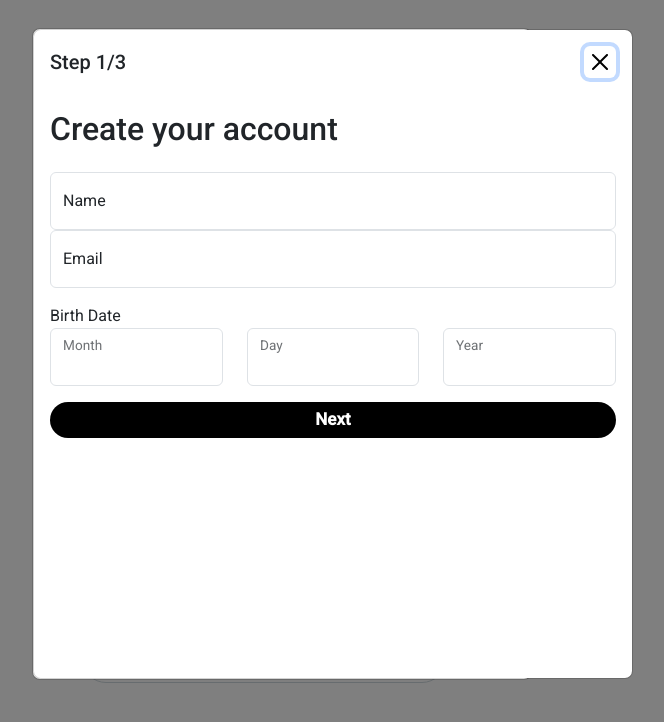
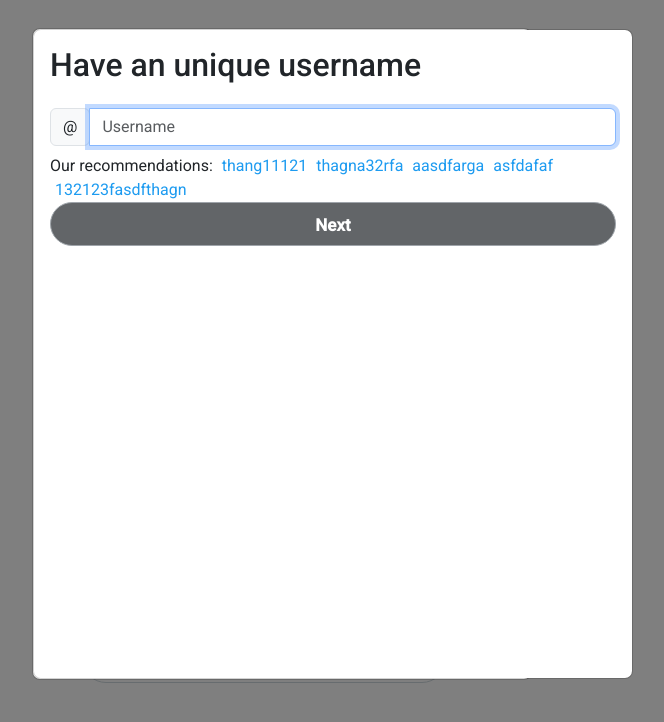
Before and after one commit to ThangBuii/Twitter-Clone, an Angular app: page /login in a window 1280 px wide. Both pictures are taken after a click on the button "Create Account". Shown: the top 722 px of the page, without its empty margins (358-1022 px from the left). Built offline with nearby package versions, Linux system fonts and the light colour scheme.

Commit message:
Front-end: New username modal

```diff
--- a/src/app/app.module.ts
+++ b/src/app/app.module.ts
@@ -12,7 +12,6 @@ import { AlertModule } from 'ngx-bootstrap/alert';
 import { ModalComponent } from './components/modal/modal.component';
 import { BrowserAnimationsModule } from '@angular/platform-browser/animations';
 import { MatDialogModule } from '@angular/material/dialog';
-import { ExampleComponent } from './components/example/example.component';
 
 @NgModule({
   declarations: [
@@ -20,7 +19,6 @@ import { ExampleComponent } from './components/example/example.component';
     LoginComponent,
     HomeComponent,
     ModalComponent,
-    ExampleComponent
   ],
   imports: [
     BrowserModule,
--- a/src/app/components/example/example.component.html
+++ /dev/null
@@ -1,3 +0,0 @@
-<ng-template id="accept" #content >
-
-</ng-template>
--- a/src/app/components/example/example.component.ts
+++ /dev/null
@@ -1,27 +0,0 @@
-import { Component, TemplateRef, ViewChild } from '@angular/core';
-import { NgbModal } from '@ng-bootstrap/ng-bootstrap';
-
-@Component({
-  selector: 'app-example',
-  templateUrl: './example.component.html',
-  styleUrls: ['./example.component.css']
-})
-export class ExampleComponent {
-  @ViewChild('content') content!: TemplateRef<any>;
-
-
-  closeResult: string = '';
-
-  constructor() {}
-
-  // open() {
-  //   this.modal.open(this.content).result.then(
-  //     (result) => {
-  //       this.closeResult = `Closed with: ${result}`;
-  //     },
-  //     (reason) => {
-  //       console.log(reason);
-  //     }
-  //   );
-  // }
-}
--- a/src/app/components/login/login.component.html
+++ b/src/app/components/login/login.component.html
@@ -26,7 +26,7 @@
                 <button class="login" (click)="openModal('login')">Log
                     in</button>
             </div>
-            <app-modal (closeRequest)="onCloseRequested()" #myModal></app-modal>
+            <app-modal  #myModal></app-modal>
         </div>
     </div>
 
--- a/src/app/components/login/login.component.ts
+++ b/src/app/components/login/login.component.ts
@@ -1,9 +1,6 @@
-import { Component, TemplateRef, ViewChild } from '@angular/core';
+import { Component,ViewChild } from '@angular/core';
 import { ModalService } from 'src/app/services/modal.service';
-import { MatDialogRef, MatDialog } from '@angular/material/dialog';
 import { ModalComponent } from '../modal/modal.component';
-import { ExampleComponent } from '../example/example.component';
-import { NgbModal } from '@ng-bootstrap/ng-bootstrap';
 
 
 
@@ -14,19 +11,12 @@ import { NgbModal } from '@ng-bootstrap/ng-bootstrap';
 })
 export class LoginComponent {
   @ViewChild('myModal') modalComponent!: ModalComponent;
-  private modalRef: any;
 
-  constructor(private modalService: NgbModal,private modalSer: ModalService) {}
+  constructor(private modalService: ModalService) {}
 
   openModal(modalType:string) {
     // open the modal using the TemplateRef from the ExampleComponent
-    this.modalSer.openModal(modalType)
-    this.modalRef = this.modalService.open(this.modalComponent.content, { backdrop: 'static' });
-  }
-
-  onCloseRequested() {
-    if (this.modalRef) {
-      this.modalRef.close();
-    }
+    this.modalService.initateModal(modalType)
+    this.modalService.openModal(this.modalComponent.content);
   }
 }
--- a/src/app/components/modal/modal.component.css
+++ b/src/app/components/modal/modal.component.css
@@ -271,3 +271,20 @@ p{
     color: red;
     padding-bottom: 2px;
 }
+
+.available{
+    display: block;
+    margin-top: 5px;
+    color: rgb(4, 184, 4);
+    padding-bottom: 2px;
+}
+
+.recommendation span{
+    color: rgb(29, 155, 240);
+    cursor: pointer;
+    margin-left: 5px;
+}
+
+.usernameInput{
+    color: rgb(29, 155, 240);
+}
--- a/src/app/components/modal/modal.component.html
+++ b/src/app/components/modal/modal.component.html
@@ -84,7 +84,7 @@
             </div>
         </ng-container>
         <ng-container *ngIf="modalType === 'register'">
-            <ng-container *ngIf="modalStep === 1">
+            <ng-container *ngIf="modalStep === 4">
                 <div class="modal-content">
                     <div class="modal-header">
                         <h5 class="modal-title">Step 1/3</h5>
@@ -239,7 +239,31 @@
                     </div>
                 </div>
             </ng-container>
+            <ng-container *ngIf="modalStep === 1">
+                <div class="modal-content">
 
+                    <div class="modal-body">
+                        <h2 class="mb-4" style="margin-bottom: 20px;">Have an unique username</h2>
+                        <form #formRegister4="ngForm" (ngSubmit)="onSubmitRegister4(formRegister4.value)">
+                            <div class="input-group mb-2" style="margin-bottom: 50px;">
+                                <div class="input-group-prepend">
+                                  <div class="input-group-text">@</div>
+                                </div>
+                                    <input type="text" name="username" (input)="onInputChange()" [(ngModel)]="user.username" class="form-control usernameInput" id="inlineFormInputGroup" placeholder="Username">
+                              </div>
+                              <div [hidden]="!showError" class="error-line">
+                                Username already existed
+                            </div>
+                            <div [hidden]="!showSuccess" class="available">
+                                Available
+                            </div>
+                            <div class="recommendation">Our recommendations: <span (click)="user.username = username" *ngFor="let username of generatedUsernames">{{username}} </span></div>
+                            <button type="submit" [disabled]="!isUsernameAvailable"  class="btn btn-secondary custom-login">Next</button>
+
+                        </form>
+                    </div>
+                </div>
+            </ng-container>
         </ng-container>
     </div>
 </ng-template>
--- a/src/app/components/modal/modal.component.ts
+++ b/src/app/components/modal/modal.component.ts
@@ -1,11 +1,10 @@
-import { Component, EventEmitter, Inject, Output, TemplateRef, ViewChild } from '@angular/core';
+import { Component, EventEmitter, Output, TemplateRef, ViewChild } from '@angular/core';
+import { FormControl } from '@angular/forms';
 import { Router } from '@angular/router';
 import { AlertComponent } from 'ngx-bootstrap/alert';
-import { BsModalRef, BsModalService } from 'ngx-bootstrap/modal';
-import { Observable } from 'rxjs';
+import { Observable, Subject, debounceTime, distinctUntilChanged, switchMap } from 'rxjs';
 import { ModalService } from 'src/app/services/modal.service';
 import { UserServiceService } from 'src/app/services/user-service.service';
-import { MAT_DIALOG_DATA } from '@angular/material/dialog';
 
 @Component({
   selector: 'app-modal',
@@ -20,7 +19,6 @@ export class ModalComponent {
   showModal?: Observable<boolean>;
   modalType: string = '';
   modalStep: number = 1;
-  @Output() closeRequest = new EventEmitter<void>();
 
 
   @ViewChild('content') content!: TemplateRef<any>;
@@ -42,12 +40,14 @@ export class ModalComponent {
   }
   //Error va alert
   showError = false;
+  showSuccess = false;
   alerts: any[] = [{
     type: '',
     msg: ``,
     timeout: 5000
   }];
   usernameOrEmailLabel = ''
+  generatedUsernames: string[] = ['thang11121', 'thagna32rfa', 'aasdfarga', 'asfdafaf', '132123fasdfthagn'];
 
   yearArray: number[] = [];
   dayArray: number[] = [];
@@ -66,11 +66,15 @@ export class ModalComponent {
     { id: 12, value: 'December' }
   ];
 
+  usernameInput: string = '';
+  private userInputSubject = new Subject<string>();
+  isUsernameAvailable = false;
+
   constructor(
     private router: Router,
     private userService: UserServiceService,
     private modalService: ModalService,
-    ) {
+  ) {
     this.currentModal = this.modalService.currentModal$;
     this.currentStep = this.modalService.currentStep$;
     this.showModal = this.modalService.showModal$;
@@ -88,7 +92,7 @@ export class ModalComponent {
 
   closeModal() {
     this.modalService.closeModal();
-    this.closeRequest.emit();
+    this.resetStep();
   }
 
   setCurrentModal(modal: string) {
@@ -130,11 +134,17 @@ export class ModalComponent {
     for (let year = currentYear; year >= currentYear - yearsInPast; year--) {
       this.yearArray.push(year);
     }
+
+    //Initial subscribe to modalType and modalStep
     this.currentModal?.subscribe((type) => {
       this.modalType = type;
     });
-    this.currentStep?.subscribe((type) => {
-      this.modalStep = type;
+    this.currentStep?.subscribe((step) => {
+      this.modalStep = step;
+    });
+
+    this.userInputSubject.pipe(debounceTime(500)).subscribe(() => {
+      this.checkInput();
     });
   }
 
@@ -181,7 +191,7 @@ export class ModalComponent {
       (response) => {
         if (response.message === "Login successful") {
           // The response is "Login successful", do something here
-          this.closeModal();
+
           this.redirectToHome();
         } else {
           this.alerts.push({
@@ -266,24 +276,58 @@ export class ModalComponent {
 
   onSubmitRegister3(formData: any) {
     const data = {
+      name: this.user.displayName,
+      dob: this.user.dob
+    }
+    if (!this.user.password) return;
+    this.userService.generateUsernameUser(data).subscribe(
+      (response) => {
+        this.generatedUsernames = response.generatedUsernames;
+        this.nextStep()
+        this.redirectToHome()
+      },
+      (error) => {
+        console.log(error);
+      }
+
+    )
+  }
+
+  onInputChange() {
+    // Push the current userInput value into the subject
+    this.userInputSubject.next(this.user.username);
+  }
+  checkInput() {
+
+    this.userService.checkUsernameUser(this.user.username).subscribe(
+      (response) => {
+        if(response === true){
+          this.showError = true;
+          this.isUsernameAvailable = false;
+          this.showSuccess = false;
+        }else{
+          this.showError = false;
+          this.isUsernameAvailable = true;
+          this.showSuccess = true;
+        }
+      }
+    )
+  }
+
+  onSubmitRegister4(formData: any) {
+    const data = {
       email: this.user.email,
       password: this.user.password,
+      username: this.user.username,
       displayName: this.user.displayName,
-      dob: this.user.dob,
-      username: this.user.username
+      dob: this.user.displayName
     }
-    if (!this.user.password) return;
+
+    if (!this.user.username) return
     this.userService.registerUser(data).subscribe(
       (response) => {
-        if (response.message == 'Account created') {
-          this.closeModal()
-          this.redirectToHome()
-        } else {
-          this.alerts.push({
-            type: 'info',
-            msg: 'Server error',
-            timeout: 3000
-          });
+        if (response.message === "Account created") {
+          this.nextStep();
         }
       }
     )
--- a/src/app/services/modal.service.ts
+++ b/src/app/services/modal.service.ts
@@ -1,4 +1,5 @@
 import { Injectable } from '@angular/core';
+import { NgbModal } from '@ng-bootstrap/ng-bootstrap';
 import { BehaviorSubject, Subject } from 'rxjs';
 
 @Injectable({
@@ -8,32 +9,38 @@ export class ModalService {
   private showModalSubject = new BehaviorSubject<boolean>(false);
   private currentStepSubject = new BehaviorSubject<number>(1);
   private currentModalSubject = new Subject<string>;
+  private modalRef: any;
 
   showModal$ = this.showModalSubject.asObservable();
   currentStep$ = this.currentStepSubject.asObservable();
   currentModal$ = this.currentModalSubject.asObservable();
 
-  constructor() { }
+  constructor(private modalService: NgbModal) { }
 
-  openModal(modalType: string) {
+  initateModal(modalType: string) {
     this.showModalSubject.next(true);
     this.currentModalSubject.next(modalType)
     this.currentStepSubject.next(1);
-    console.log(modalType)
+  }
+  openModal(content: any) {
+    this.modalRef = this.modalService.open(content, { backdrop: 'static' });
+  }
+  closeModal() {
+    if (this.modalRef) {
+      this.modalRef.close();
+      this.modalRef = null;
+      this.showModalSubject.next(false);
+      this.resetSteps(); // Clear the reference when closed
+    }
   }
 
-    closeModal() {
-      this.showModalSubject.next(false);
-      this.resetSteps();
-    }
-
-  setCurrentModal(modelType: string){
+  setCurrentModal(modelType: string) {
     this.currentModalSubject.next(modelType)
   }
 
-  nextStep(){
+  nextStep() {
     const currentStep = this.currentStepSubject.value;
-    this.setCurrentStep(currentStep+1)
+    this.setCurrentStep(currentStep + 1)
   }
 
   setCurrentStep(step: number) {
--- a/src/app/services/user-service.service.ts
+++ b/src/app/services/user-service.service.ts
@@ -31,6 +31,15 @@ interface registerRequest{
   dob : string
 }
 
+interface generateUsernameRequest{
+  name: string,
+  dob: string
+}
+
+interface generateUsernameResponse{
+  generatedUsernames: string[]
+}
+
 @Injectable({
   providedIn: 'root'
 })
@@ -40,6 +49,7 @@ export class UserServiceService {
   private sendOTP = 'http://localhost:8080/api/v1/auth/user/otp'
   private checkUsername = 'http://localhost:8080/api/v1/auth/user/checkUsername'
   private checkUsernameAndEmailExists = 'http://localhost:8080/api/v1/auth/user/checkAccountExists'
+  private generatedUsername = 'http://localhost:8080/api/v1/auth/user/generateUsername'
   constructor( private http:HttpClient) {}
 
   registerUser(data: registerRequest): Observable<messageResponse>{
@@ -63,4 +73,8 @@ export class UserServiceService {
     return this.http.post<checkEmailResponse>(this.checkUsernameAndEmailExists,info)
   }
 
+  generateUsernameUser(info:generateUsernameRequest) : Observable<generateUsernameResponse>{
+    return this.http.post<generateUsernameResponse>(this.generatedUsername,info)
+  }
+
 }
```
Also changed, not shown: src/app/components/example/example.component.css (deleted), 1 other file (tests, documents, lock files or other folders).
